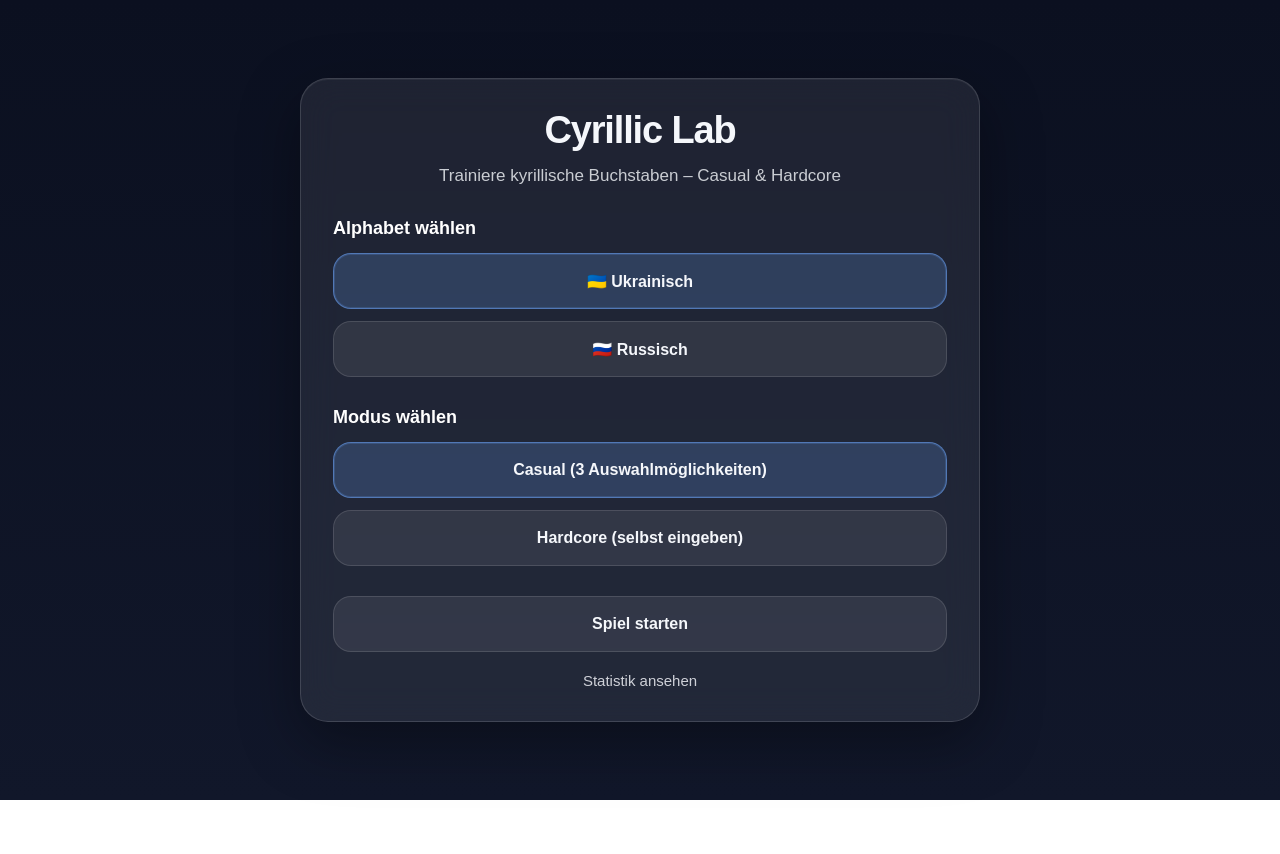
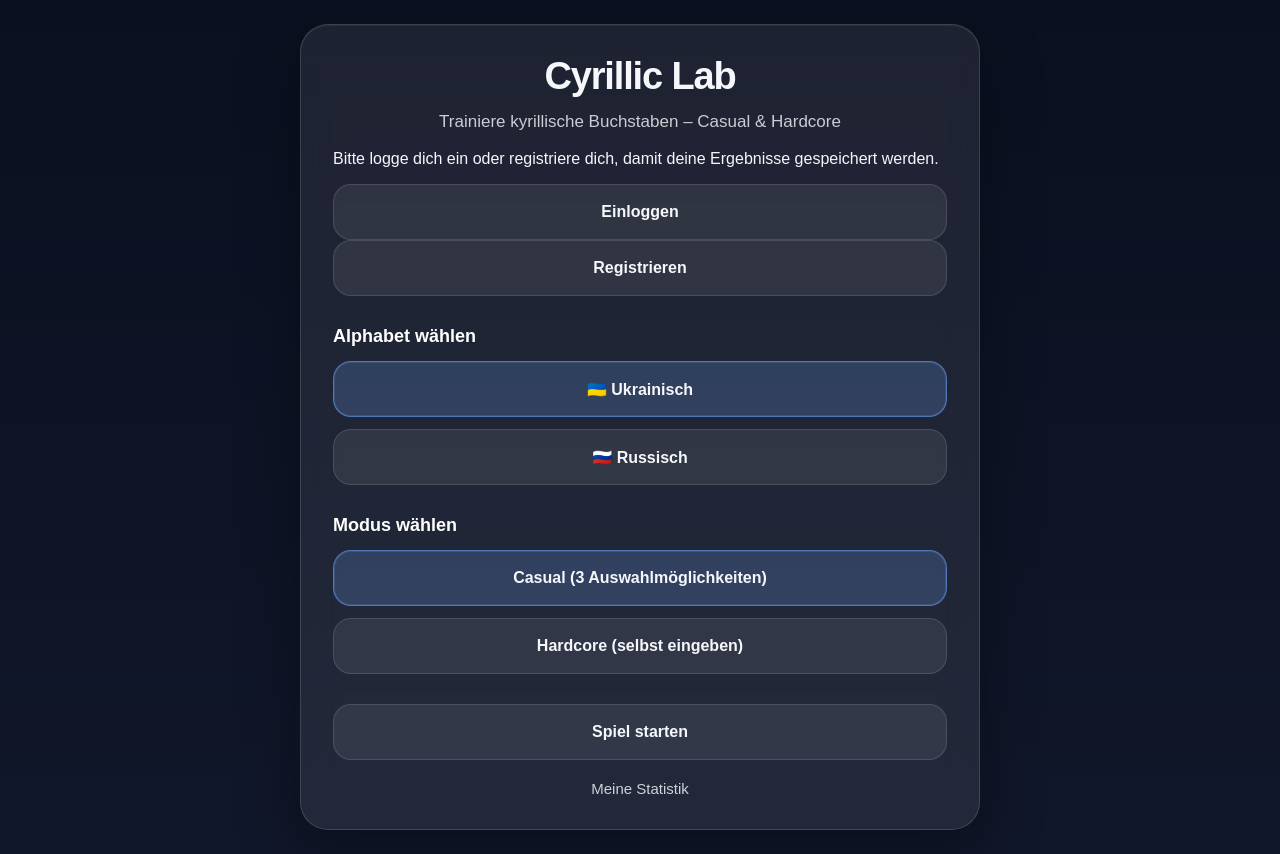
Before and after one commit to gallardo1337/CyrillicLab, a Next.js app: page / in a window 1280 px wide. Before the commit the page ends 800 px from the top, so only its background shows below. Built offline with nearby package versions, Linux system fonts and the light colour scheme; no server answers.

Commit message:
Update page.jsx

```diff
--- a/app/page.jsx
+++ b/app/page.jsx
@@ -1,18 +1,51 @@
 "use client";
 
-import { useState } from "react";
+import { useEffect, useState } from "react";
 import Link from "next/link";
 import { useRouter } from "next/navigation";
+import { supabase } from "../lib/supabase";
+import LogoutButton from "../components/LogoutButton";
 
 export default function Home() {
   const router = useRouter();
 
   const [alphabet, setAlphabet] = useState("ukrainian");
   const [mode, setMode] = useState("casual");
+  const [session, setSession] = useState(null);
+  const [loadingSession, setLoadingSession] = useState(true);
+
+  useEffect(() => {
+    let mounted = true;
+
+    supabase.auth.getSession().then(({ data }) => {
+      if (!mounted) return;
+      setSession(data.session || null);
+      setLoadingSession(false);
+    });
+
+    const {
+      data: { subscription },
+    } = supabase.auth.onAuthStateChange((_event, newSession) => {
+      setSession(newSession || null);
+      setLoadingSession(false);
+    });
+
+    return () => {
+      mounted = false;
+      subscription.unsubscribe();
+    };
+  }, []);
 
   const startGame = () => {
+    if (!session) {
+      router.push("/login");
+      return;
+    }
+
     router.push(`/game?alphabet=${alphabet}&mode=${mode}`);
   };
+
+  const userEmail = session?.user?.email || "";
 
   return (
     <main className="container">
@@ -21,6 +54,33 @@ export default function Home() {
         <p className="subtitle">
           Trainiere kyrillische Buchstaben – Casual & Hardcore
         </p>
+
+        {!loadingSession && session ? (
+          <div className="authBox">
+            <p className="authInfo">
+              Eingeloggt als <strong>{userEmail}</strong>
+            </p>
+            <LogoutButton />
+          </div>
+        ) : null}
+
+        {!loadingSession && !session ? (
+          <div className="authBox">
+            <p className="authInfo">
+              Bitte logge dich ein oder registriere dich, damit deine Ergebnisse
+              gespeichert werden.
+            </p>
+
+            <div className="authActions">
+              <Link href="/login" className="linkButton">
+                Einloggen
+              </Link>
+              <Link href="/signup" className="linkButton">
+                Registrieren
+              </Link>
+            </div>
+          </div>
+        ) : null}
 
         <div className="section">
           <h2>Alphabet wählen</h2>
@@ -70,7 +130,7 @@ export default function Home() {
 
         <div className="bottomLinks homeLinks">
           <Link href="/stats" className="textLink">
-            Statistik ansehen
+            Meine Statistik
           </Link>
         </div>
       </div>
```
